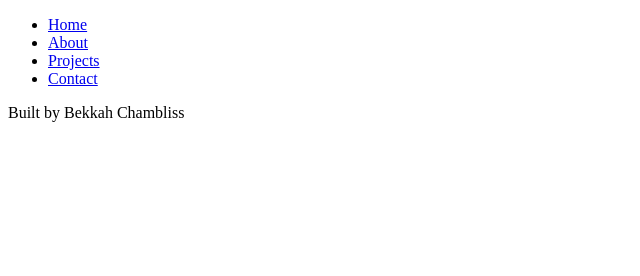
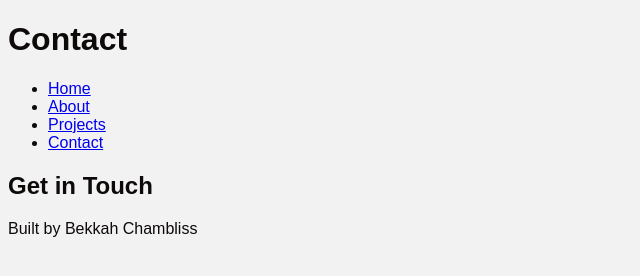
Before and after one commit to chamblissr/myfirstportfolio, a plain HTML site: page contact.html in a window 1280 px wide. Shown: the whole page, without its empty margins (0-640 px from the left). Drawn offline with Linux system fonts and the light colour scheme.

Commit message:
Started CSS Styling
Created styles.css with comments for "CSS by Rebekkah Chambliss" and color palette for color scheme reference.  Added link to styles.css for every page so design is consisent.

```diff
--- a/contact.html
+++ b/contact.html
@@ -3,11 +3,12 @@
 <head>
     <meta charset="UTF-8">
     <meta name="viewport" content="width=device-width, initial-scale=1.0">
-    <title>Document</title>
+    <link rel="stylesheet" href="styles.css">
+    <title>Contact</title>
 </head>
 <body>
     <header>
-
+        <h1>Contact</h1>
     </header>
     <nav>
         <ul>
@@ -17,7 +18,9 @@
             <li><a href="contact.html">Contact</a></li>
         </ul>
     </nav>
-    <main></main>
+    <main>
+        <h2>Get in Touch</h2>
+    </main>
     <footer>
         <p>Built by Bekkah Chambliss</p>
     </footer>
--- /dev/null
+++ b/styles.css
@@ -0,0 +1,18 @@
+/* CSS by Rebekkah Chambliss*/
+
+/* Color Palette
+
+medium red: #BF2A37
+light red:#D92B4B
+deep black:#0D0A09
+dark red: #731F1F
+white: #F2F2F2
+*/
+
+/*GLOBAL (base) MOBILE FIRST*/
+
+body {
+    font-family: 'Arial', sans-serif;
+    background-color: #F2F2F2;
+    color: #0D0A09;
+}
```
Also changed, not shown: about.html (+1 -0 lines), index.html (+1 -0 lines), project.html (+1 -0 lines), 1 other file.
